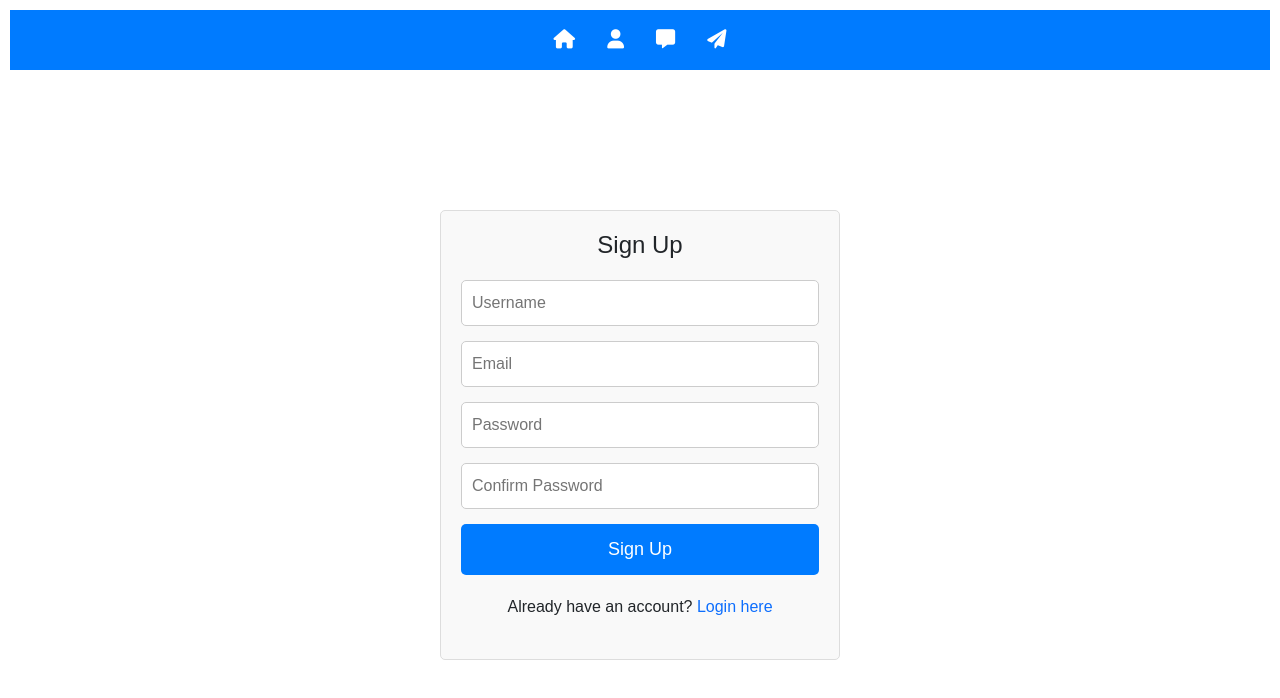
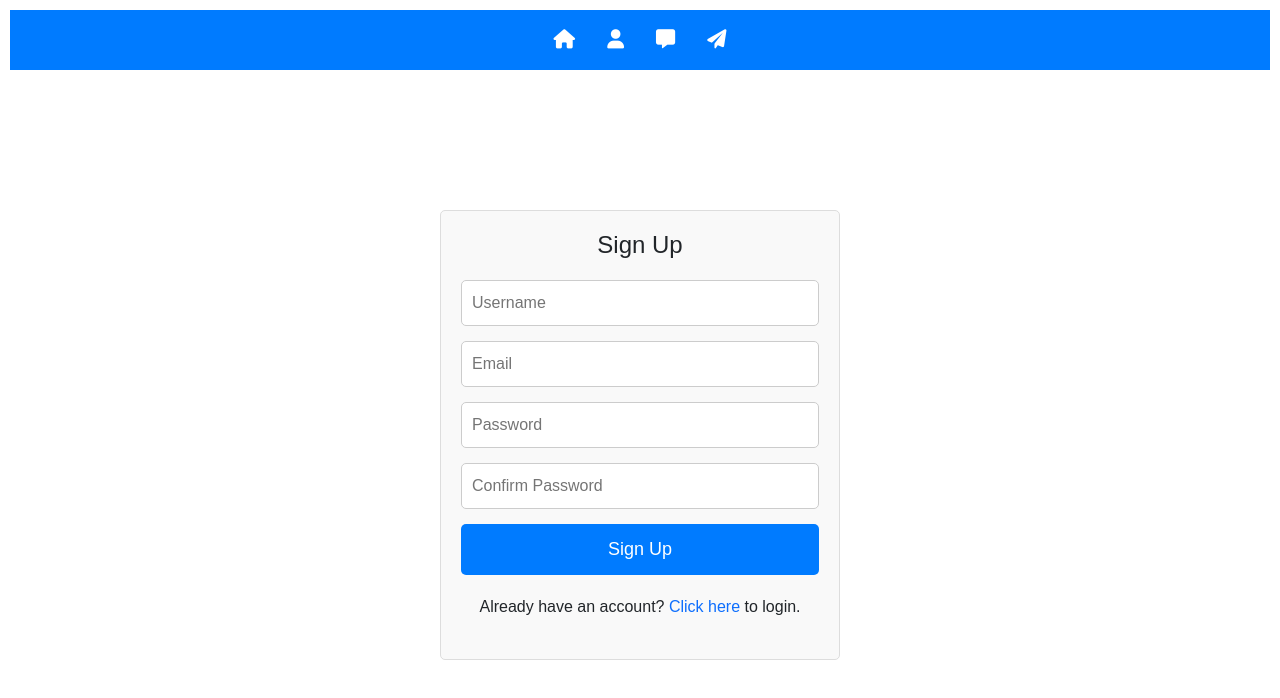
Before and after one commit to Shenkito/chat-app-react, a React (Vite) app in the folder client/: page /signup in a window 1280 px wide. Shown: the top 698 px of the page. Built offline with nearby package versions, Linux system fonts and the light colour scheme; a web font is replaced by a local one.

Commit message:
Fix text

```diff
--- a/client/src/pages/Signup/Signup.jsx
+++ b/client/src/pages/Signup/Signup.jsx
@@ -64,7 +64,7 @@
                 />
                 <button type="submit" className="signup-form-button">Sign Up</button>
                 <p>
-                    Already have an account? <Link to="/login" className="login-link">Login here</Link>
+                    Already have an account? <Link to="/login" className="login-link">Click here</Link> to login.
                 </p>
             </form>
         </div>
```
